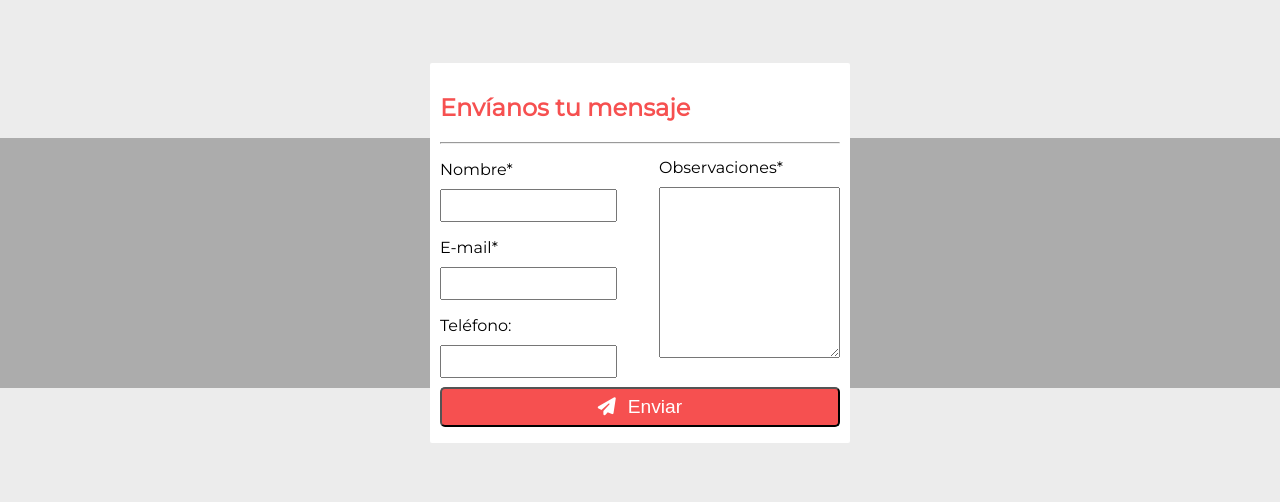
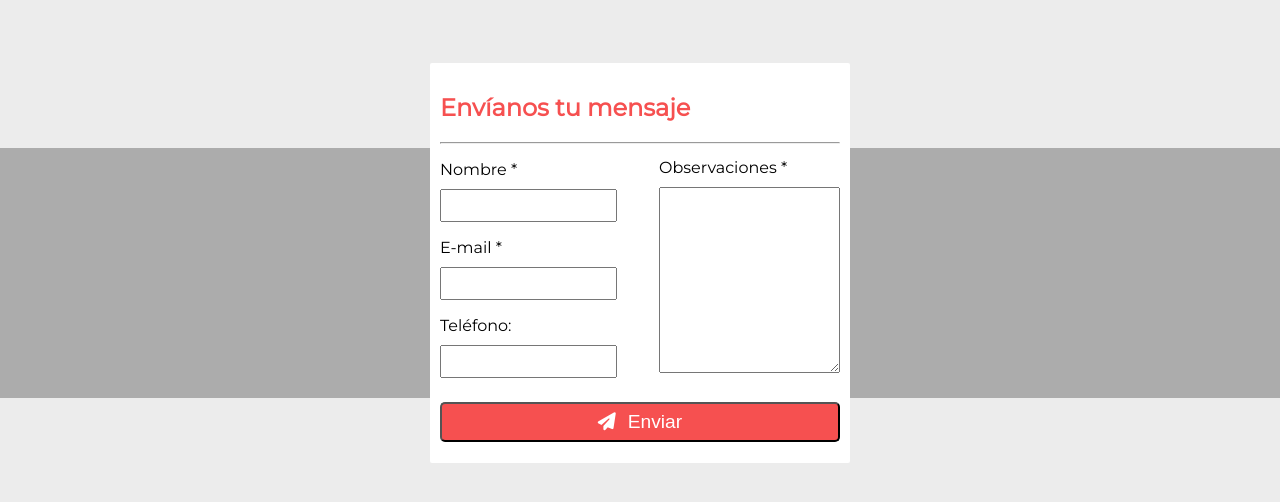
Before and after one commit to mauritio98/opentiendas-form, a plain HTML site: page index.html in a window 1280 px wide. Shown: the part 62-564 px from the top of the page. Drawn offline with Linux system fonts and the light colour scheme.

Commit message:
inprogress

```diff
--- a/index.html
+++ b/index.html
@@ -23,15 +23,15 @@
             </div>
             <ul>
                 <li>
-                    <label for="name">Nombre*</label>
+                    <label for="name">Nombre *</label>
                     <input type="text" id="name" name="user_name">
                 </li>
                 <li class="obser">
-                    <label for="obs">Observaciones*</label>
-                    <textarea id="obs" name="user_message" rows="11"></textarea>
+                    <label for="obs">Observaciones *</label>
+                    <textarea id="obs" name="user_message" rows="12"></textarea>
                 </li>
                 <li>
-                    <label for="email">E-mail*</label>
+                    <label for="email">E-mail *</label>
                     <input type="email" id="email" name="user_email">
                 </li>
                 <li>
--- a/styles.css
+++ b/styles.css
@@ -12,7 +12,7 @@ div.debajo{
     height: 250px;
     background-color: #acacac;
     position: relative;
-    top: 150px;
+    top: 160px;
     z-index: -1;
 }
 div.logo img{
@@ -27,7 +27,7 @@ h2{
 form{
     margin: 0 auto;
     width: 400px;
-    height: 360px;
+    height: 380px;
     padding: 10px;
     background-color: #fff;
     border-radius: 2px;
@@ -41,7 +41,7 @@ form ul{
 }
 form label{
     display: block;
-    width: 90px;
+    width: 130px;
     margin-bottom: 10px;
     font-family: 'Montserrat';
 }
```
